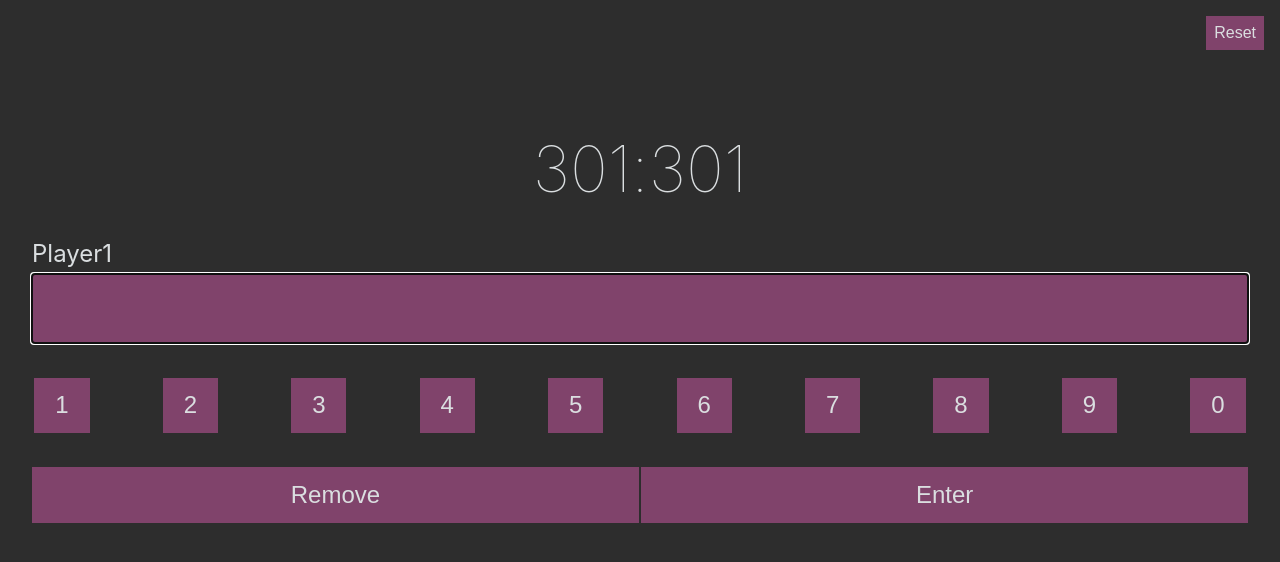
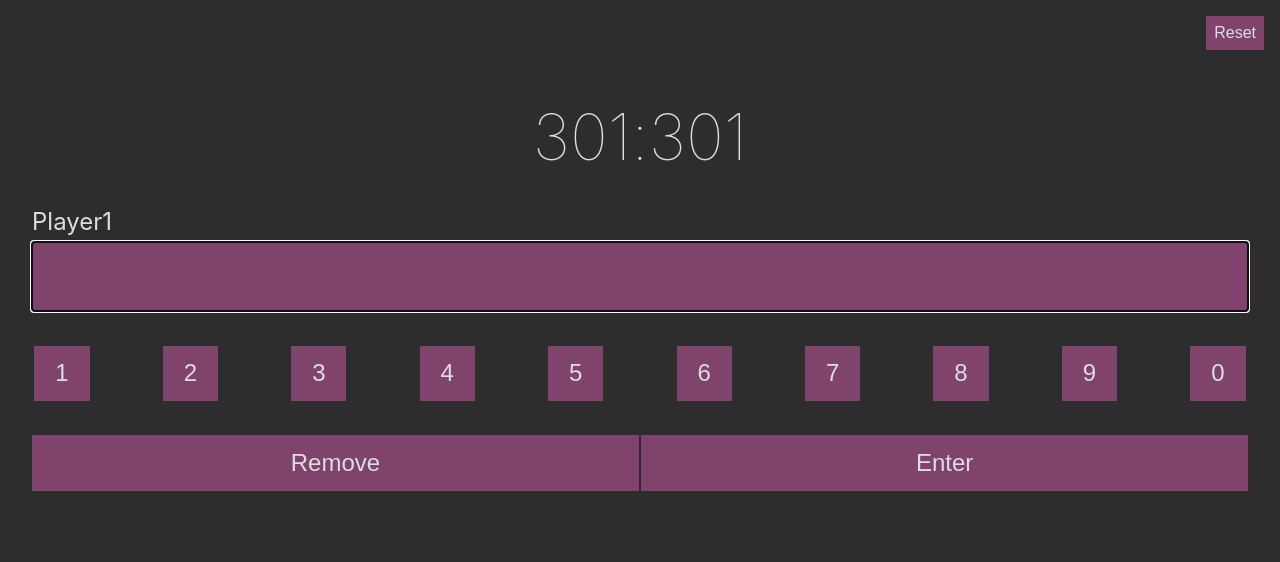
Before and after one commit to stsh89/darts-scoreboard, a React (Create React App) app: page / in a window 1280 px wide. Shown: the top 562 px of the page. Built offline with nearby package versions, Linux system fonts and the light colour scheme.

Commit message:
Update App.css

```diff
--- a/src/App.css
+++ b/src/App.css
@@ -13,7 +13,7 @@
   display: flex;
   justify-content: center;
   font-size: 4em;
-  margin-top: 1em;
+  margin-top: 0.5em;
   font-weight: lighter;
 }
 
```
